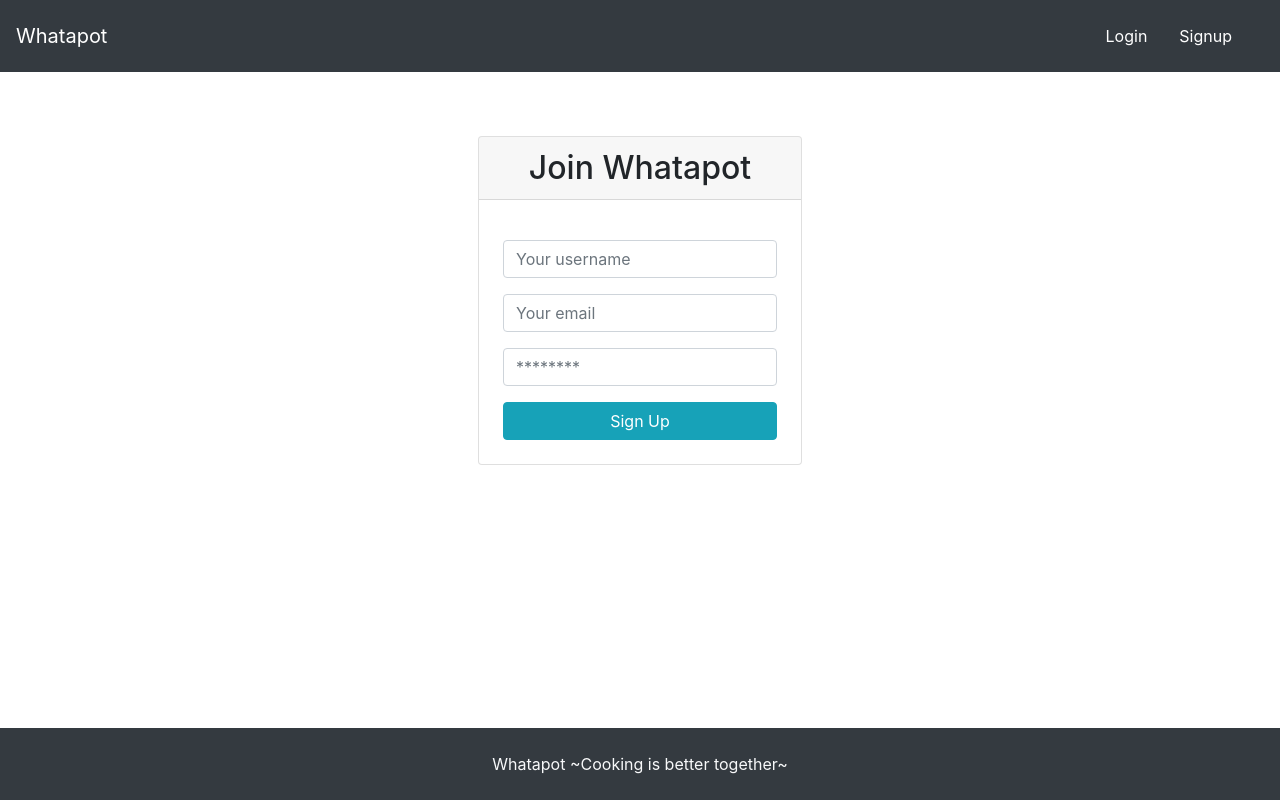
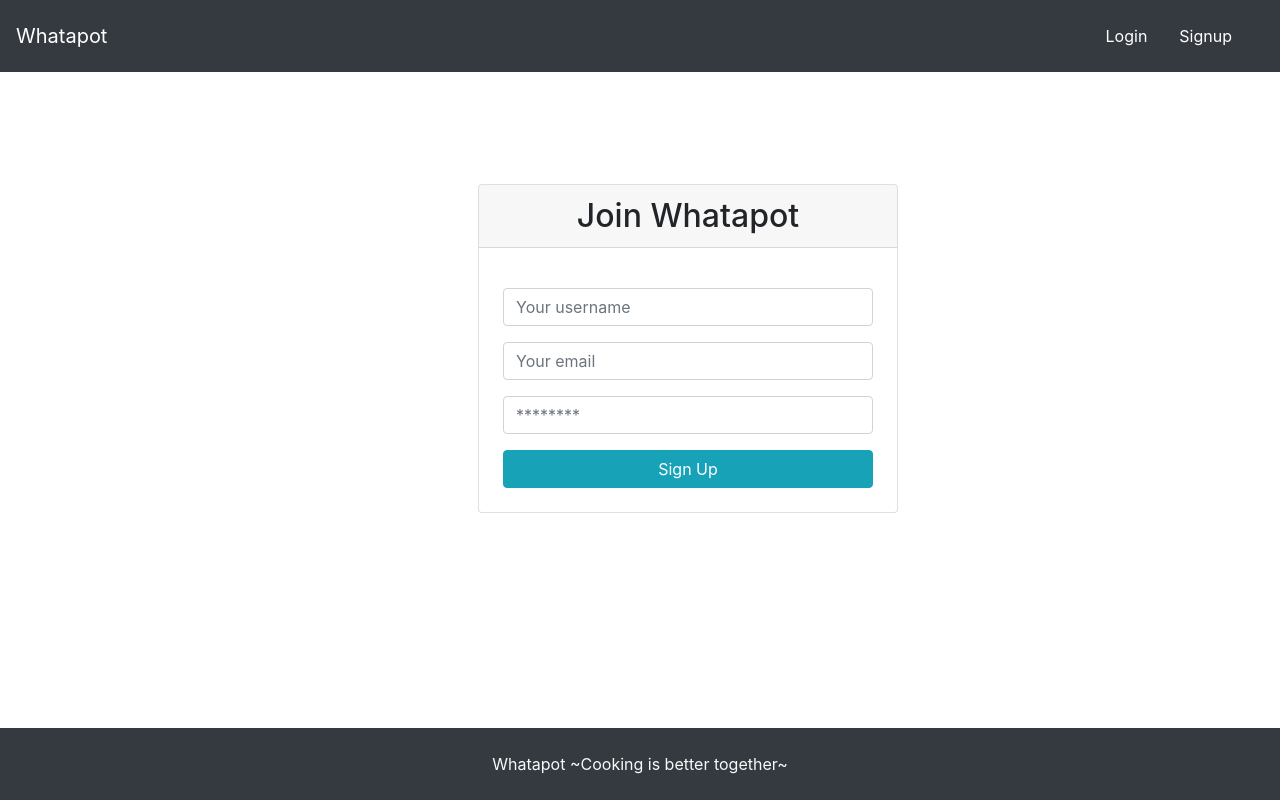
Before and after one commit to kevin-ivy/Whatapot, a React (Create React App) app in the folder client/: page /signup in a window 1280 px wide. Built offline with nearby package versions, Linux system fonts and the light colour scheme.

Commit message:
Fixed visuals on signup and login pages

```diff
--- a/client/src/pages/Login.js
+++ b/client/src/pages/Login.js
@@ -31,7 +31,7 @@ const Login = (props) => {
     return (
     <main className='d-flex justify-content-center mt-4 p-3 w-100'>
         <div>
-            <div className='card'>
+            <div className='card m-5 w-100'>
                 <h2 className='card-header text-center mb-3'>Login</h2>
                 <div className='card-body p-2 m-3'>
                     <form onSubmit={handleFormSubmit}>
--- a/client/src/pages/Signup.js
+++ b/client/src/pages/Signup.js
@@ -31,7 +31,7 @@ const Signup = (props) => {
     return (
     <main className='d-flex justify-content-center mt-4 p-3 w-100'>
         <div>
-            <div className='card'>
+            <div className='card m-5 w-100'>
                 <h2 className='card-header text-center mb-3'>Join Whatapot</h2>
                 <div className='card-body p-2 m-3'>
                     <form onSubmit={handleFormSubmit}>
```
